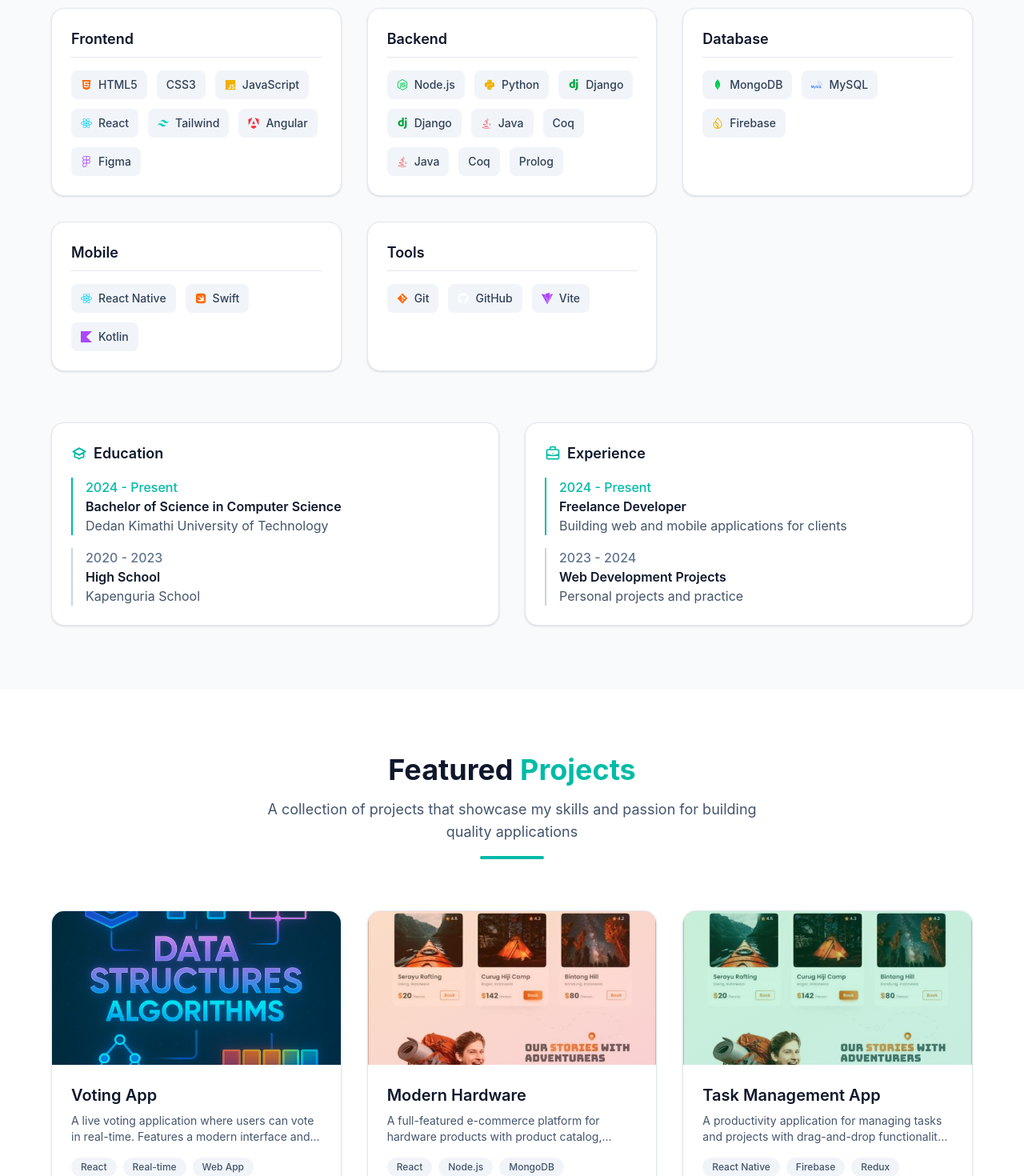
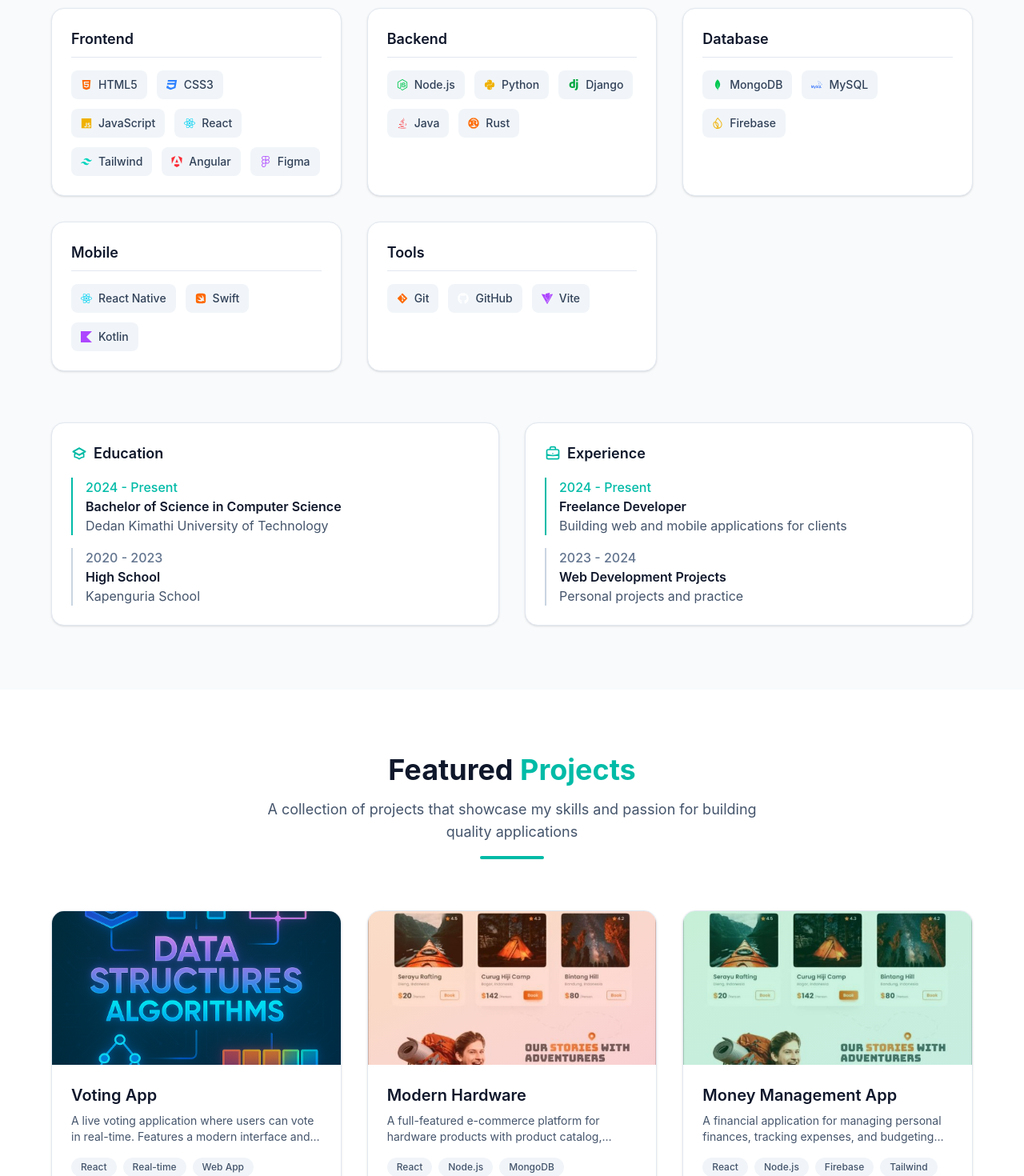
Before and after one commit to potter7-deep/folio, a React (Vite) app: page / in a window 1280 px wide. Shown: the part 1340-2810 px from the top of the page at 80% size. Built offline with nearby package versions, Linux system fonts and the light colour scheme.

Commit message:
projects-update

```diff
--- a/index.html
+++ b/index.html
@@ -4,7 +4,30 @@
     <meta charset="UTF-8" />
     <link rel="icon" href="dan.jpg" type="image/jpeg" />
     <meta name="viewport" content="width=device-width, initial-scale=1.0" />
-    <title>DAN MAINA | PORTFOLIO</title>
+
+    <!-- SEO Meta Tags -->
+    <title>Dan Maina | Full Stack Developer & UI/UX Enthusiast</title>
+    <meta name="description" content="Dan Maina is a passionate Full Stack Developer and Computer Science student at Dedan Kimathi University of Technology. Specializing in React, Node.js, Django, and modern web technologies." />
+    <meta name="keywords" content="Dan Maina, Full Stack Developer, Web Developer, React Developer, Node.js, Django, Portfolio, Computer Science, Dedan Kimathi University" />
+    <meta name="author" content="Dan Maina" />
+    <meta name="robots" content="index, follow" />
+
+    <!-- Open Graph / Facebook -->
+    <meta property="og:type" content="website" />
+    <meta property="og:url" content="https://danmaina.dev/" />
+    <meta property="og:title" content="Dan Maina | Full Stack Developer & UI/UX Enthusiast" />
+    <meta property="og:description" content="Building exceptional digital experiences with modern technologies. Computer Science student at DeKUT." />
+    <meta property="og:image" content="https://danmaina.dev/dan.jpg" />
+
+    <!-- Twitter -->
+    <meta property="twitter:card" content="summary_large_image" />
+    <meta property="twitter:url" content="https://danmaina.dev/" />
+    <meta property="twitter:title" content="Dan Maina | Full Stack Developer & UI/UX Enthusiast" />
+    <meta property="twitter:description" content="Building exceptional digital experiences with modern technologies. Computer Science student at DeKUT." />
+    <meta property="twitter:image" content="https://danmaina.dev/dan.jpg" />
+
+    <!-- Theme Color -->
+    <meta name="theme-color" content="#14b8a6" />
   </head>
   <body>
     <div id="root"></div>
--- a/src/About.jsx
+++ b/src/About.jsx
@@ -120,7 +120,7 @@ function About() {
                 <div className="relative bg-white dark:bg-slate-900 rounded-2xl p-2">
                   <img
                     src={myImage}
-                    alt="Dan Maina"
+                    alt="Dan Maina - Full Stack Developer and Computer Science Student at Dedan Kimathi University of Technology"
                     className="w-64 h-64 md:w-80 md:h-80 object-cover rounded-xl"
                   />
                 </div>
--- a/src/Loading-Animation.jsx
+++ b/src/Loading-Animation.jsx
@@ -9,19 +9,28 @@ const StairsLoader = ({ onFinish }) => {
   }, [onFinish]);
 
   return (
-    <div className="fixed inset-0 bg-slate-900 flex items-center justify-center z-50 overflow-hidden">
-      {/* Animated rings */}
-      <div className="relative w-32 h-32">
-        <div className="absolute inset-0 border-4 border-teal-500/20 rounded-full"></div>
-        <div className="absolute inset-0 border-4 border-transparent border-t-teal-500 rounded-full animate-spin" style={{ animationDuration: '1.5s' }}></div>
-        <div className="absolute inset-2 border-4 border-transparent border-t-cyan-400 rounded-full animate-spin" style={{ animationDuration: '1s', animationDirection: 'reverse' }}></div>
+    <div className="fixed inset-0 bg-slate-900 flex flex-col items-center justify-center z-50 overflow-hidden">
+      {/* Animated logo/icon */}
+      <div className="relative mb-8">
+        <div className="w-20 h-20 rounded-2xl bg-gradient-to-br from-teal-500 to-cyan-500 flex items-center justify-center">
+          <span className="text-3xl font-bold text-white">DM</span>
+        </div>
+        {/* Pulse rings */}
+        <div className="absolute inset-0 w-20 h-20 rounded-2xl border-2 border-teal-500/50 animate-ping"></div>
       </div>
 
-      {/* Loading text */}
-      <div className="absolute bottom-20 text-slate-400 text-sm font-medium tracking-widest uppercase">
-        <span className="inline-block animate-pulse">Loading</span>
-        <span className="inline-block animate-pulse delay-75">.</span>
-        <span className="inline-block animate-pulse delay-150">.</span>
+      {/* Skeleton loader bars */}
+      <div className="flex items-end gap-1 h-12 mb-4">
+        <div className="w-3 bg-teal-500/60 rounded-full animate-bounce" style={{ height: '40%', animationDelay: '0s' }}></div>
+        <div className="w-3 bg-cyan-500/60 rounded-full animate-bounce" style={{ height: '70%', animationDelay: '0.1s' }}></div>
+        <div className="w-3 bg-teal-500/60 rounded-full animate-bounce" style={{ height: '100%', animationDelay: '0.2s' }}></div>
+        <div className="w-3 bg-cyan-500/60 rounded-full animate-bounce" style={{ height: '60%', animationDelay: '0.3s' }}></div>
+        <div className="w-3 bg-teal-500/60 rounded-full animate-bounce" style={{ height: '80%', animationDelay: '0.4s' }}></div>
+      </div>
+
+      {/* Loading text with fade */}
+      <div className="text-slate-400 text-sm font-medium tracking-widest uppercase">
+        <span className="inline-block animate-pulse">Building Experience</span>
       </div>
     </div>
   );
--- a/src/Projects.jsx
+++ b/src/Projects.jsx
@@ -11,7 +11,7 @@ function Projects() {
       image: image1,
       tags: ["React", "Real-time", "Web App"],
       liveLink: "https://voting-app-kimathi.onrender.com/",
-      githubLink: "#",
+      githubLink: "https://github.com/danmaina/voting-app",
       color: "from-teal-500 to-cyan-500"
     },
     {
@@ -20,16 +20,16 @@ function Projects() {
       image: image2,
       tags: ["React", "Node.js", "MongoDB", "E-Commerce"],
       liveLink: "https://modern-hardware-app.onrender.com/products",
-      githubLink: "#",
+      githubLink: "https://github.com/danmaina/modern-hardware",
       color: "from-orange-500 to-red-500"
     },
     {
-      title: "Task Management App",
-      description: "A productivity application for managing tasks and projects with drag-and-drop functionality and team collaboration.",
+      title: "Money Management App",
+      description: "A financial application for managing personal finances, tracking expenses, and budgeting with intuitive dashboard and analytics.",
       image: image2,
-      tags: ["React Native", "Firebase", "Redux"],
-      liveLink: "#",
-      githubLink: "#",
+      tags: ["React", "Node.js", "Firebase", "Tailwind"],
+      liveLink: "https://money-management-app-40bd.onrender.com",
+      githubLink: "https://github.com/danmaina/task-management",
       color: "from-green-500 to-emerald-500"
     },
     {
@@ -37,8 +37,8 @@ function Projects() {
       description: "A personal portfolio showcasing projects, skills, and contact information with a modern, professional design.",
       image: image3,
       tags: ["React", "Tailwind", "Animations"],
-      liveLink: "#",
-      githubLink: "#",
+      liveLink: "https://github.com/danmaina/portfolio",
+      githubLink: "https://github.com/danmaina/portfolio",
       color: "from-pink-500 to-rose-500"
     }
   ];
--- a/src/Skills.jsx
+++ b/src/Skills.jsx
@@ -1,5 +1,5 @@
 import { FaHtml5, FaCss3, FaJs, FaReact, FaNodeJs, FaPython, FaJava, FaSwift, FaGitAlt, FaGithub } from "react-icons/fa";
-import { SiTailwindcss, SiDjango, SiMongodb, SiMysql, SiFirebase, SiKotlin, SiAngular, SiFigma, SiVite } from "react-icons/si";
+import { SiTailwindcss, SiDjango, SiMongodb, SiMysql, SiFirebase, SiKotlin, SiAngular, SiFigma, SiVite, SiRust } from "react-icons/si";
 
 function Skills() {
   const skillCategories = [
@@ -7,7 +7,7 @@ function Skills() {
       title: "Frontend",
       skills: [
         { name: "HTML5", icon: FaHtml5, color: "text-orange-500" },
-        { name: "CSS3", color: "text-blue-500" },
+        { name: "CSS3", icon: FaCss3, color: "text-blue-500" },
         { name: "JavaScript", icon: FaJs, color: "text-yellow-500" },
         { name: "React", icon: FaReact, color: "text-cyan-400" },
         { name: "Tailwind", icon: SiTailwindcss, color: "text-teal-400" },
@@ -21,12 +21,8 @@ function Skills() {
         { name: "Node.js", icon: FaNodeJs, color: "text-green-500" },
         { name: "Python", icon: FaPython, color: "text-yellow-500" },
         { name: "Django", icon: SiDjango, color: "text-green-600" },
-        { name: "Django", icon: SiDjango, color: "text-green-600" },
         { name: "Java", icon: FaJava, color: "text-red-500" },
-        { name: "Coq", color: "text-blue-600" },
-        { name: "Java", icon: FaJava, color: "text-red-500" },
-        { name: "Coq", color: "text-blue-600" },
-        { name: "Prolog", color: "text-indigo-500" },
+        { name: "Rust", icon: SiRust, color: "text-orange-500" },
       ]
     },
     {
```
